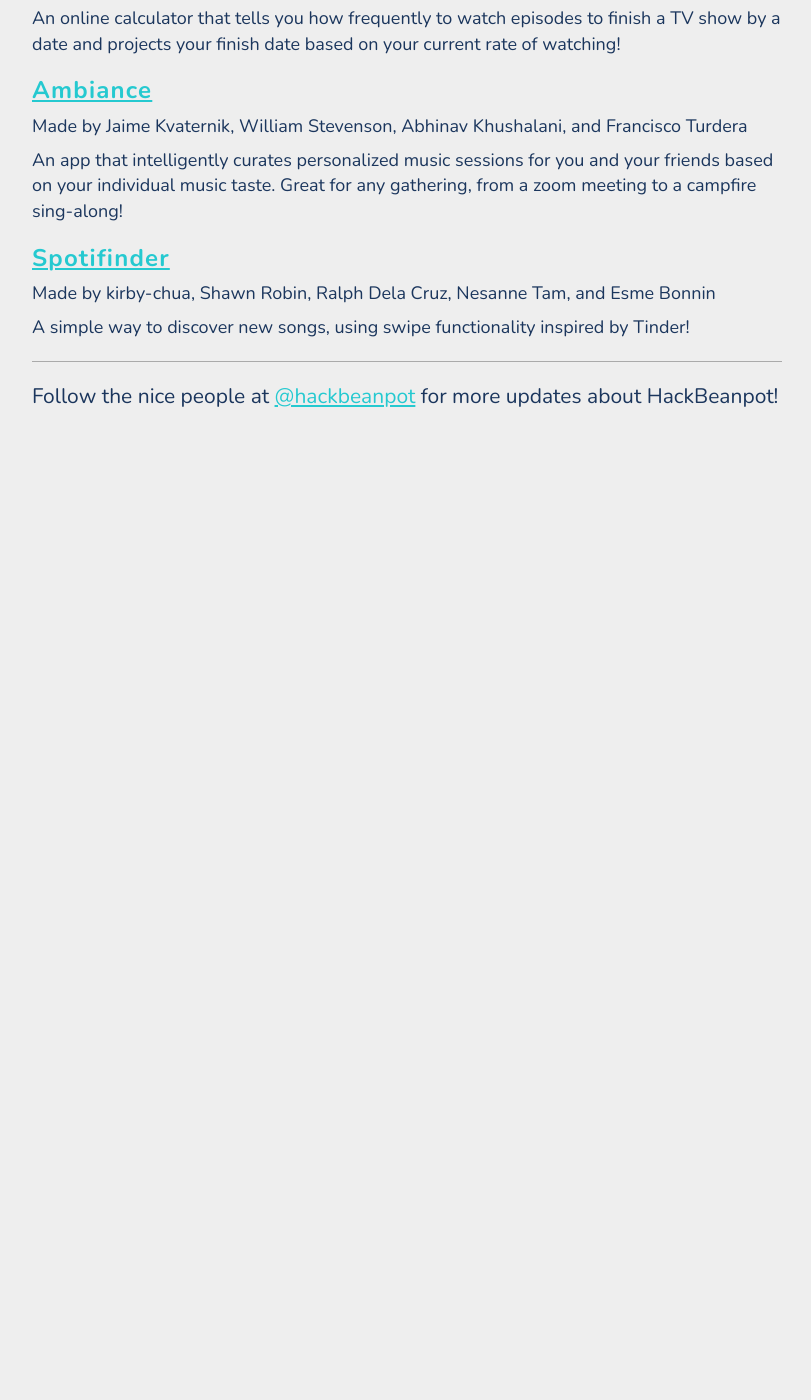
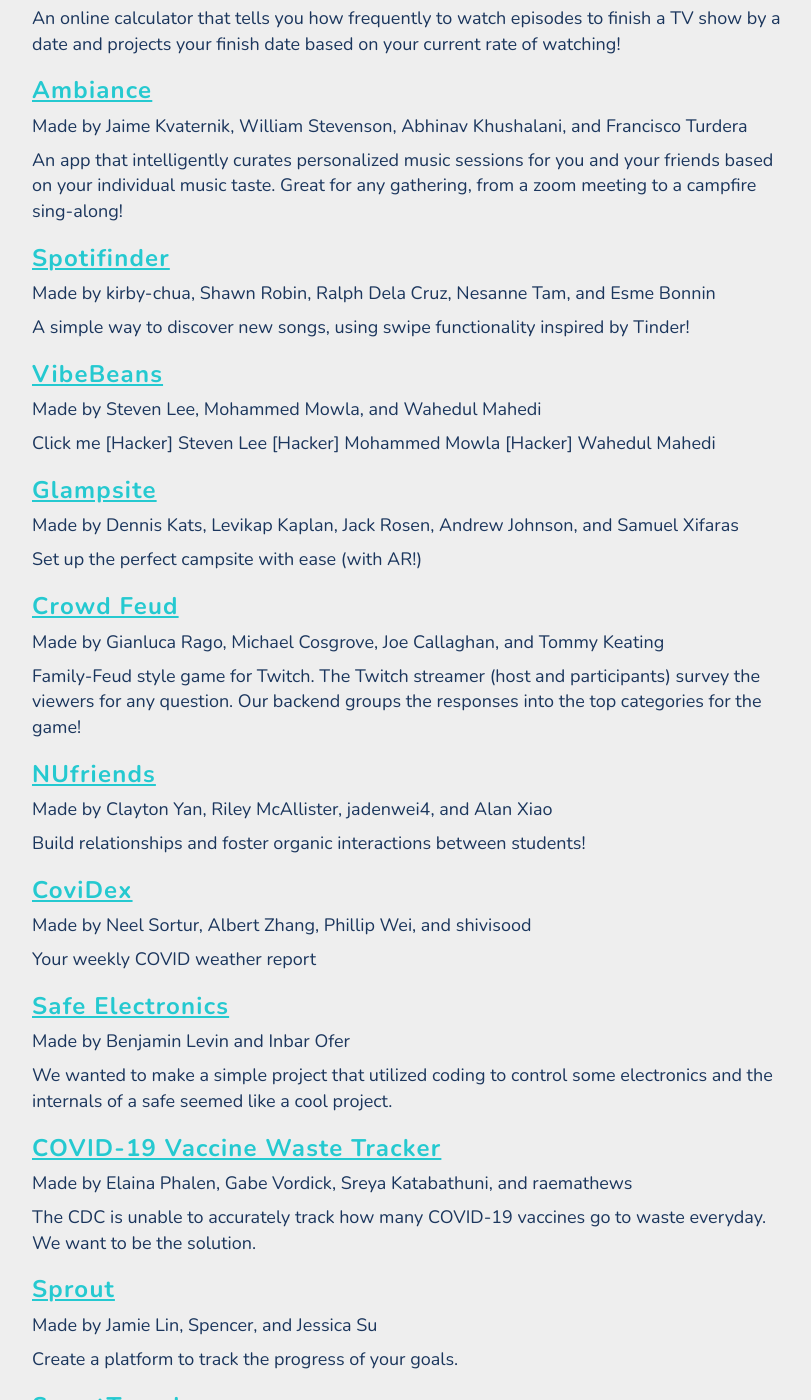
Before and after one commit to HackBeanpot/Projects, a Jekyll site: the page built from 2021-projects.md, in a window 1280 px wide and 1400 px high, scrolled down 1486 px. Shown: the whole window, without its empty margins (233-1044 px from the left). Built offline with Jekyll 4.4.1, drawn with Linux system fonts in a browser that asks for light colours; before the commit the page ends 1917 px from its top, so only the background shows below that; some of the changed text lies outside the part shown.

Commit message:
finished adding first page of devpost

```diff
--- a/2021-projects.md
+++ b/2021-projects.md
@@ -73,3 +73,75 @@
 #### Made by kirby-chua, Shawn Robin, Ralph Dela Cruz, Nesanne Tam, and Esme Bonnin
 
 A simple way to discover new songs, using swipe functionality inspired by Tinder!
+
+### [VibeBeans](https://devpost.com/software/vibebeans)
+
+#### Made by Steven Lee, Mohammed Mowla, and Wahedul Mahedi
+
+Click me [Hacker] Steven Lee [Hacker] Mohammed Mowla [Hacker] Wahedul Mahedi
+
+### [Glampsite](https://devpost.com/software/glampfire)
+
+#### Made by Dennis Kats, Levikap Kaplan, Jack Rosen, Andrew Johnson, and Samuel Xifaras
+
+Set up the perfect campsite with ease (with AR!)
+
+### [Crowd Feud](https://devpost.com/software/crowd-feud)
+
+#### Made by Gianluca Rago, Michael Cosgrove, Joe Callaghan, and Tommy Keating
+
+Family-Feud style game for Twitch. The Twitch streamer (host and participants) survey the viewers for any question. Our backend groups the responses into the top categories for the game!
+
+### [NUfriends](https://devpost.com/software/nufriends)
+
+#### Made by Clayton Yan, Riley McAllister, jadenwei4, and Alan Xiao
+
+Build relationships and foster organic interactions between students!
+
+### [CoviDex](https://devpost.com/software/covidex)
+
+#### Made by Neel Sortur, Albert Zhang, Phillip Wei, and shivisood
+
+Your weekly COVID weather report
+
+### [Safe Electronics](https://devpost.com/software/safe-electronics)
+
+#### Made by Benjamin Levin and Inbar Ofer
+
+We wanted to make a simple project that utilized coding to control some electronics and the internals of a safe seemed like a cool project.
+
+### [COVID-19 Vaccine Waste Tracker](https://devpost.com/software/covid-19-vaccine-waste-tracker)
+
+#### Made by Elaina Phalen, Gabe Vordick, Sreya Katabathuni, and raemathews
+
+The CDC is unable to accurately track how many COVID-19 vaccines go to waste everyday. We want to be the solution.
+
+### [Sprout](https://devpost.com/software/sprout-8keyjb)
+
+#### Made by Jamie Lin, Spencer, and Jessica Su
+
+Create a platform to track the progress of your goals.
+
+### [SmartTravel](https://devpost.com/software/smarttravel-dztcib)
+
+#### Made by Greg Kimatov, Bhavesh Shah, Betty Ong, and Daniel Borah
+
+We want to help people travel safely and learn what locations related to their interests are currently open in their city of choice.
+
+### [CampfireQueue](https://devpost.com/software/campfirequeue)
+
+#### Made by Hayden DeAngelis, Ben Henderson, Esteban D. Espinoza, Danish Farooq, and Ashwin K Ashok
+
+Ever tired of listening to bad songs at a socially distanced outdoor gathering or online? CampfireQueue is a website that allows people to add songs to a queue and vote on which song to play next.
+
+### [NattyTracker](https://devpost.com/software/nattytracker)
+
+#### Made by Spenser Cheung and Christopher Myers
+
+We wanted to make a simple web app that will allow you to easily find information about National Parks and allow you to better plan your next trip!
+
+### [Where to go when](https://devpost.com/software/where-to-go-when)
+
+#### Made by SophBr Breunig and Jan Simson
+
+An interactive map to look for different activities across the world and the best time of year to travel there to fit your temperature preferences.
```
